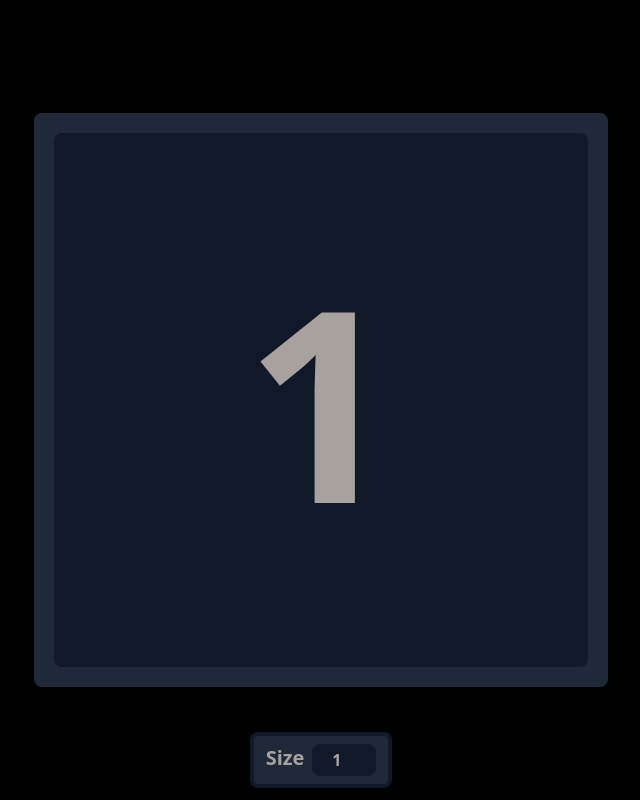
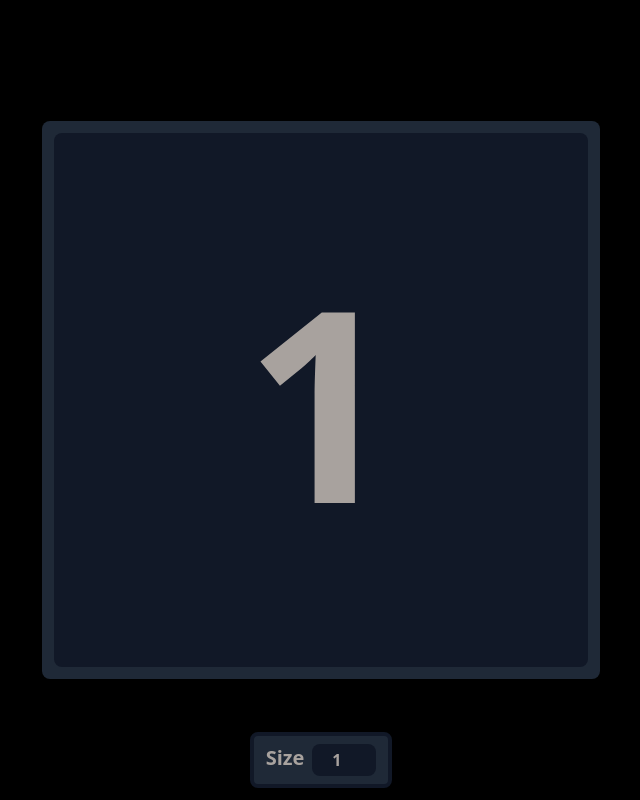
Before and after one commit to synksta/JS-Tables-, a website: page index.html in a window 1280 px wide. Shown: the whole page, without its empty margins (319-959 px from the left). Drawn offline with Linux system fonts and the light colour scheme.

Commit message:
Changed margin of a singular cell to gap between rows and columns

```diff
--- a/css/tailwind/input.css
+++ b/css/tailwind/input.css
@@ -11,7 +11,7 @@
 	user-select: none;
 }
 .cell {
-	@apply flex flex-row items-center justify-center p-2 m-2 font-bold bg-gray-900 rounded-lg text-unselectable text-stone-400 hover:border-8 hover:border-stone-400;
+	@apply flex flex-row items-center justify-center p-2 font-bold bg-gray-900 rounded-lg text-unselectable text-stone-400 hover:border-8 hover:border-stone-400;
 }
 .selectedCell {
 	@apply border-8 border-stone-400;
@@ -29,10 +29,10 @@
 	@apply z-0 flex items-center w-screen h-screen;
 }
 .tableBlock {
-	@apply flex flex-col p-3 m-auto bg-gray-800 rounded-lg;
+	@apply flex flex-col gap-2 p-3 m-auto bg-gray-800 rounded-lg;
 }
 .row {
-	@apply flex flex-row;
+	@apply flex flex-row gap-2;
 }
 .stickToBottom {
 	@apply absolute bottom-0 z-10 w-full;
```
Also changed, not shown: css/tailwind/output.css.
